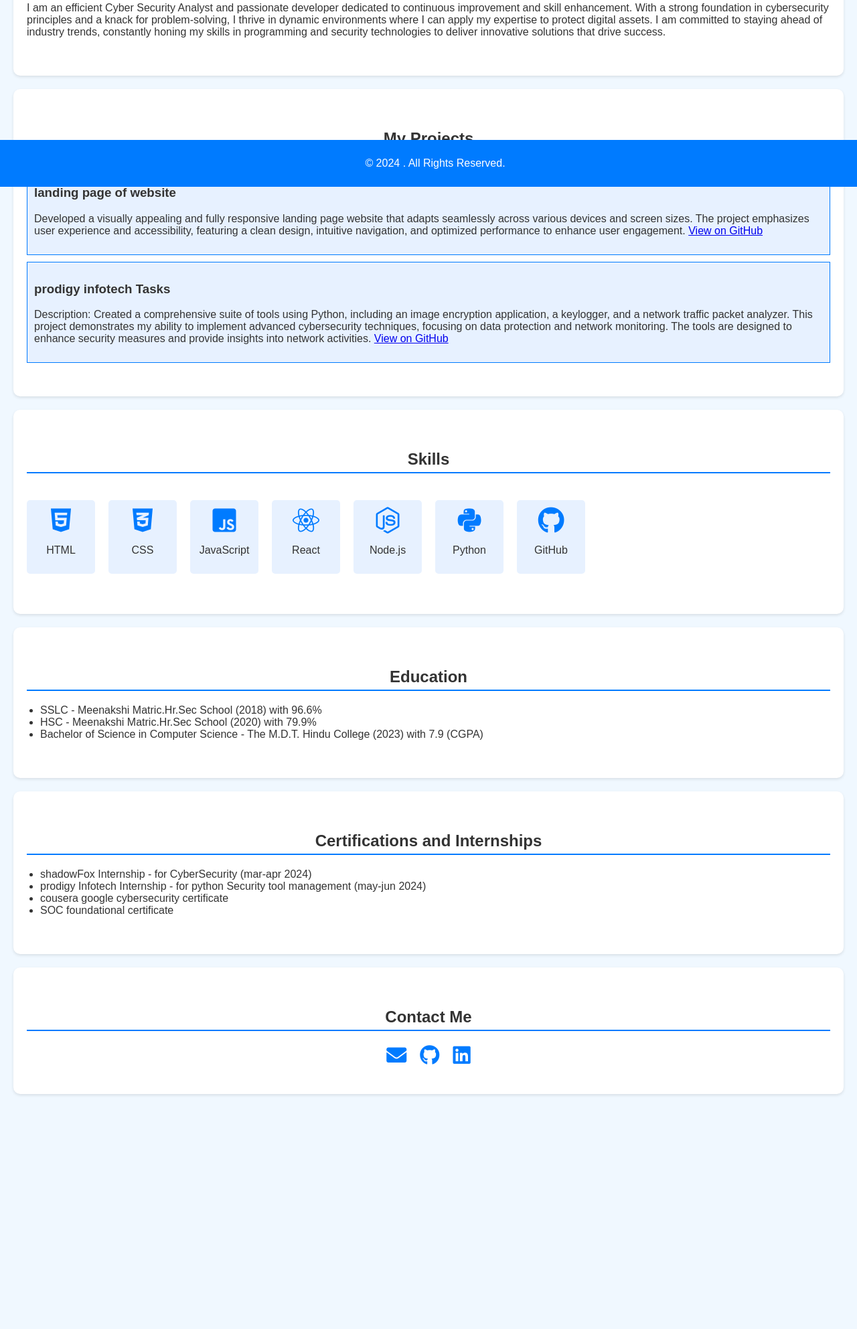
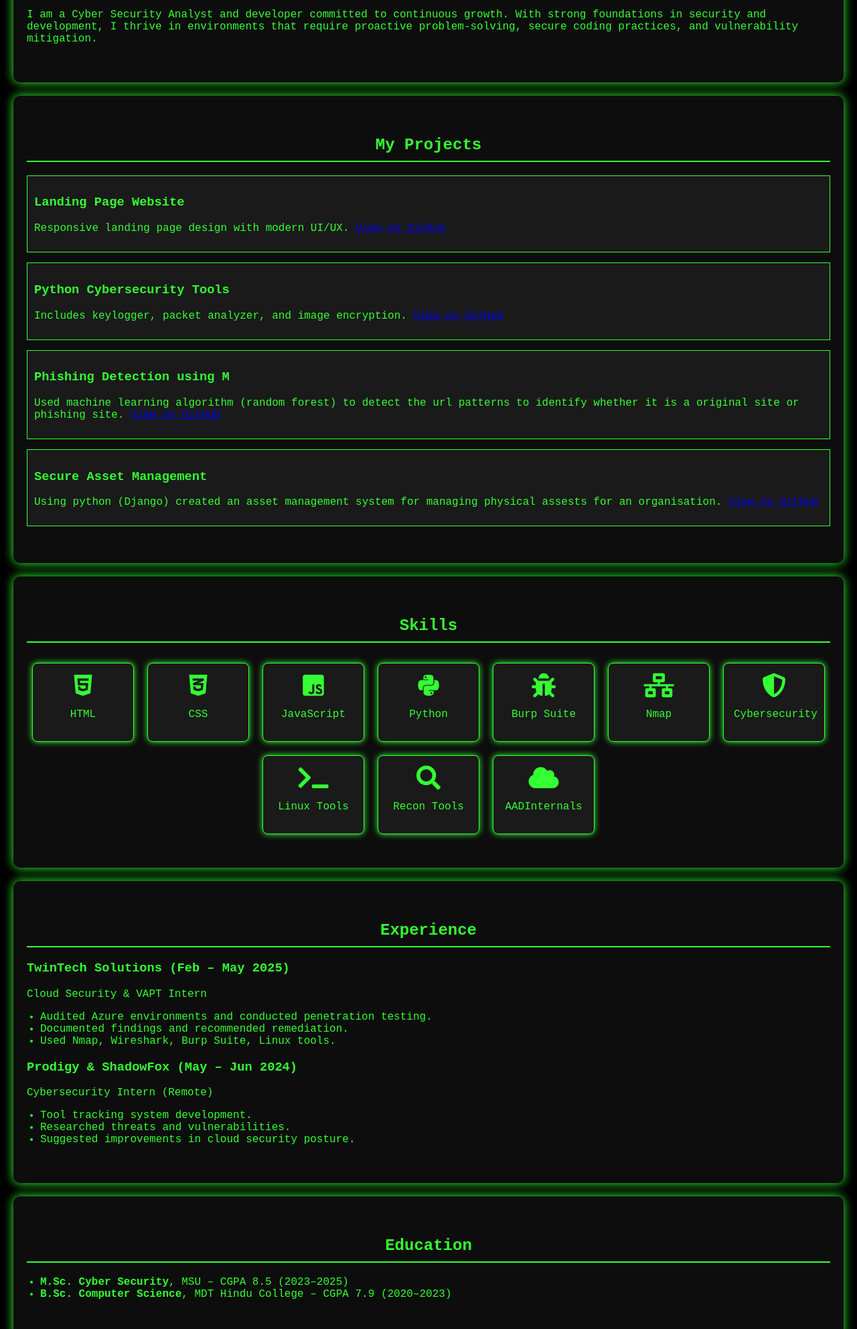
Before and after one commit to vickychan001/portfolio, a plain HTML site: page index.html in a window 1280 px wide. Shown: the part 521-2506 px from the top of the page at 67% size. Before the commit the page ends 2245 px from the top, so only its background shows below. Drawn offline with Linux system fonts and the light colour scheme.

Commit message:
last commit
last commit of portfolio in may 7 2025

```diff
--- a/index.html
+++ b/index.html
@@ -3,7 +3,7 @@
 <head>
     <meta charset="UTF-8">
     <meta name="viewport" content="width=device-width, initial-scale=1.0">
-    <title>My Portfolio</title>
+    <title>Vignesh S | Cybersecurity Portfolio</title>
     <link rel="stylesheet" href="portfolio.css">
     <link rel="stylesheet" href="https://cdnjs.cloudflare.com/ajax/libs/font-awesome/5.15.3/css/all.min.css" />
 </head>
@@ -11,7 +11,7 @@
     <header>
         <div class="header-container">
             <div class="menu-icon" onclick="toggleMenu(event)">
-                &#9776; <!-- Hamburger icon -->
+                &#9776;
             </div>
             <h1>I am Vignesh</h1>
             <img src="profile.jpg" class="header-image">
@@ -22,6 +22,7 @@
                 <li><a href="#about" onclick="hideMenu()">About <i class="fas fa-user"></i></a></li>
                 <li><a href="#projects" onclick="hideMenu()">Projects <i class="fas fa-folder"></i></a></li>
                 <li><a href="#skills" onclick="hideMenu()">Skills <i class="fas fa-code"></i></a></li>
+                <li><a href="#experience" onclick="hideMenu()">Experience <i class="fas fa-briefcase"></i></a></li>
                 <li><a href="#education" onclick="hideMenu()">Education <i class="fas fa-graduation-cap"></i></a></li>
                 <li><a href="#certifications" onclick="hideMenu()">Certifications <i class="fas fa-certificate"></i></a></li>
                 <li><a href="#contact" onclick="hideMenu()">Contact <i class="fas fa-envelope"></i></a></li>
@@ -31,117 +32,113 @@
 
     <section id="home">
         <h2>Welcome to My Portfolio</h2>
-        <p>As a Cyber Security Analyst and passionate developer, I am committed to safeguarding digital landscapes while crafting innovative solutions. My expertise lies in identifying vulnerabilities and implementing robust security measures. Explore my portfolio to see how I blend security with development to create resilient and efficient systems. Let’s connect and elevate the standards of cybersecurity together.</p>
+        <p>As a Cyber Security Analyst and passionate developer, I am committed to safeguarding digital landscapes while crafting innovative solutions. Explore my portfolio to see how I blend security with development to create resilient and efficient systems.</p>
     </section>
 
     <section id="about">
         <h2>About Me</h2>
-        <p> I am an efficient Cyber Security Analyst and passionate developer dedicated to continuous improvement and skill enhancement. With a strong foundation in cybersecurity principles and a knack for problem-solving, I thrive in dynamic environments where I can apply my expertise to protect digital assets. I am committed to staying ahead of industry trends, constantly honing my skills in programming and security technologies to deliver innovative solutions that drive success.</p>
+        <p>I am a Cyber Security Analyst and developer committed to continuous growth. With strong foundations in security and development, I thrive in environments that require proactive problem-solving, secure coding practices, and vulnerability mitigation.</p>
     </section>
 
     <section id="projects">
         <h2>My Projects</h2>
         <div class="project">
-            <h3>landing page of website</h3>
-            <p> Developed a visually appealing and fully responsive landing page website that adapts seamlessly across various devices and screen sizes. The project emphasizes user experience and accessibility, featuring a clean design, intuitive navigation, and optimized performance to enhance user engagement.
-                <a href="https://github.com/vickychan001/FSD" target="_blank">View on GitHub</a>
-            </p>
+            <h3>Landing Page Website</h3>
+            <p>Responsive landing page design with modern UI/UX. <a href="https://github.com/vickychan001/FSD" target="_blank">View on GitHub</a></p>
         </div>
         <div class="project">
-            <h3>prodigy infotech Tasks</h3>
-            <p>Description: Created a comprehensive suite of tools using Python, including an image encryption application, a keylogger, and a network traffic packet analyzer. This project demonstrates my ability to implement advanced cybersecurity techniques, focusing on data protection and network monitoring. The tools are designed to enhance security measures and provide insights into network activities.
-                <a href="https://github.com/vickychan001/prodigy" target="_blank">View on GitHub</a>
-            </p>
+            <h3>Python Cybersecurity Tools</h3>
+            <p>Includes keylogger, packet analyzer, and image encryption. <a href="https://github.com/vickychan001/prodigy" target="_blank">View on GitHub</a></p>
         </div>
-
+        <div class="project">
+            <h3>Phishing Detection using M</h3>
+            <p>Used machine learning algorithm (random forest) to detect the url patterns to identify whether it is a original site or phishing site. <a href="https://github.com/vickychan001/phishing-detection-using-ML" target="_blank">View on GitHub</a></p>
+        </div>
+        <div class="project">
+            <h3>Secure Asset Management</h3>
+            <p>Using python (Django) created an asset management system for managing physical assests for an organisation. <a href="https://github.com/vickychan001/asset-new" target="_blank">View on GitHub</a></p>
+        </div>
     </section>
 
     <section id="skills">
         <h2>Skills</h2>
         <div class="skills-grid">
-            <div class="skill-item">
-                <i class="fab fa-html5"></i>
-                <p>HTML</p>
-            </div>
-            <div class="skill-item">
-                <i class="fab fa-css3-alt"></i>
-                <p>CSS</p>
-            </div>
-            <div class="skill-item">
-                <i class="fab fa-js-square"></i>
-                <p>JavaScript</p>
-            </div>
-            <div class="skill-item">
-                <i class="fab fa-react"></i>
-                <p>React</p>
-            </div>
-            <div class="skill-item">
-                <i class="fab fa-node-js"></i>
-                <p>Node.js</p>
-            </div>
-            <div class="skill-item">
-                <i class="fab fa-python"></i> <!-- Add Python icon -->
-                <p>Python</p> <!-- Add Python text -->
-            </div>
-            <div class="skill-item">
-                <i class="fab fa-github"></i>
-                <p>GitHub</p>
-            </div>
+            <div class="skill-item"><i class="fab fa-html5"></i><p>HTML</p></div>
+            <div class="skill-item"><i class="fab fa-css3-alt"></i><p>CSS</p></div>
+            <div class="skill-item"><i class="fab fa-js-square"></i><p>JavaScript</p></div>
+            <div class="skill-item"><i class="fab fa-python"></i><p>Python</p></div>
+            <div class="skill-item"><i class="fas fa-bug"></i><p>Burp Suite</p></div>
+            <div class="skill-item"><i class="fas fa-network-wired"></i><p>Nmap</p></div>
+            <div class="skill-item"><i class="fas fa-shield-alt"></i><p>Cybersecurity</p></div>
+            <div class="skill-item"><i class="fas fa-terminal"></i><p>Linux Tools</p></div>
+            <div class="skill-item"><i class="fas fa-search"></i><p>Recon Tools</p></div>
+            <div class="skill-item"><i class="fas fa-cloud"></i><p>AADInternals</p></div>
+        </div>
+    </section>
+
+    <section id="experience">
+        <h2>Experience</h2>
+        <div class="box">
+            <h3>TwinTech Solutions (Feb – May 2025)</h3>
+            <p>Cloud Security & VAPT Intern</p>
+            <ul>
+                <li>Audited Azure environments and conducted penetration testing.</li>
+                <li>Documented findings and recommended remediation.</li>
+                <li>Used Nmap, Wireshark, Burp Suite, Linux tools.</li>
+            </ul>
+        </div>
+        <div class="box">
+            <h3>Prodigy & ShadowFox (May – Jun 2024)</h3>
+            <p>Cybersecurity Intern (Remote)</p>
+            <ul>
+                <li>Tool tracking system development.</li>
+                <li>Researched threats and vulnerabilities.</li>
+                <li>Suggested improvements in cloud security posture.</li>
+            </ul>
         </div>
     </section>
 
     <section id="education">
         <h2>Education</h2>
         <ul>
-            <li>SSLC - Meenakshi Matric.Hr.Sec School (2018) with 96.6%</li>
-            <li>HSC - Meenakshi Matric.Hr.Sec School (2020) with 79.9%</li>
-            <li>Bachelor of Science in Computer Science - The M.D.T. Hindu College (2023) with 7.9 (CGPA)</li>
+            <li><strong>M.Sc. Cyber Security</strong>, MSU – CGPA 8.5 (2023–2025)</li>
+            <li><strong>B.Sc. Computer Science</strong>, MDT Hindu College – CGPA 7.9 (2020–2023)</li>
         </ul>
     </section>
 
     <section id="certifications">
-        <h2>Certifications and Internships</h2>
+        <h2>Certifications</h2>
         <ul>
-            <li>shadowFox Internship - for CyberSecurity (mar-apr 2024)</li>
-            <li>prodigy Infotech Internship - for python Security tool management (may-jun 2024)</li>
-            <li>cousera google cybersecurity certificate</li>
-            <li>SOC foundational certificate</li>
-        </ul>
-        </ul>
+            <li>Fundamentals of Cyber Security (Coursera)</li>
+            <li>Cyber Security and Privacy (NPTEL)</li>
+            <li>Introduction to IoT (NPTEL)</li>
+            <li>TCS Cybersecurity Job Simulation (Forage)</li>
+            <li>CISM – Certified Information Security Manager (Cybrary)</li>
         </ul>
     </section>
 
     <section id="contact">
         <h2>Contact Me</h2>
         <div class="contact-icons">
-            <a href="mailto:vv923176@gmail.com" title="Email">
-                <i class="fas fa-envelope"></i>
-            </a>
-            <a href="https://github.com/vickychan001" title="GitHub">
-                <i class="fab fa-github"></i>
-            </a>
-            <a href="https://www.linkedin.com/in/vignesh-s-16687929b?utm_source=share&utm_campaign=share_via&utm_content=profile&utm_medium=ios_app" title="LinkedIn">
-                <i class="fab fa-linkedin"></i>
-            </a>
+            <a href="mailto:vv923176@gmail.com" title="Email"><i class="fas fa-envelope"></i></a>
+            <a href="https://github.com/vickychan001" title="GitHub"><i class="fab fa-github"></i></a>
+            <a href="https://www.linkedin.com/in/vignesh-s-16687929b" title="LinkedIn"><i class="fab fa-linkedin"></i></a>
         </div>
     </section>
 
     <footer>
-        <p>&copy; 2024 . All Rights Reserved.</p>
+        <p>&copy; 2024 Vignesh S | <a href="https://vickychan001.github.io/portfolio" target="_blank">My GitHub Portfolio</a></p>
     </footer>
 
     <script>
         function toggleMenu(event) {
-            event.stopPropagation(); // Prevent click event from bubbling up
+            event.stopPropagation();
             const dropdownMenu = document.getElementById('dropdownMenu');
             dropdownMenu.style.display = dropdownMenu.style.display === 'block' ? 'none' : 'block';
         }
-
         function hideMenu() {
             document.getElementById('dropdownMenu').style.display = 'none';
         }
-
-        // Hide the dropdown menu when clicking outside of it
         document.addEventListener('click', hideMenu);
     </script>
 </body>
--- a/portfolio.css
+++ b/portfolio.css
@@ -1,191 +1,185 @@
+/* Base Theme */
 body {
-    font-family: Arial, sans-serif;
+    font-family: 'Courier New', Courier, monospace;
     margin: 0;
     padding: 0;
-    background-color: #f0f8ff;
-    color: #333;
+    background-color: #000;
+    color: #33ff33;
 }
 
+/* Header */
 header {
-    background-color: #007bff; /* Blue background */
-    color: white;
+    background-color: #0d0d0d;
+    color: #33ff33;
     padding: 20px;
-    position: sticky; /* Make header sticky */
+    border-bottom: 2px solid #33ff33;
+    position: sticky;
     top: 0;
-    z-index: 1000; /* Ensure it stays above other content */
-}
-.header-image {
-    width: 100px; /* Set a fixed width for the image */
-    height: 100px; /* Set a fixed height for the image */
-    border-radius: 50%; /* Make the image circular */
-    object-fit: cover; /* Ensure the image covers the area without distortion */
-    border: 2px solid white; /* Optional: Add a border around the image */
+    z-index: 1000;
 }
 
 .header-container {
-    display: flex; /* Use flexbox for layout */
-    justify-content: space-between; /* Space between items */
-    align-items: center; /* Center items vertically */
+    display: flex;
+    justify-content: space-between;
+    align-items: center;
 }
 
+.header-image {
+    width: 100px;
+    height: 100px;
+    border-radius: 50%;
+    object-fit: cover;
+    border: 2px solid #33ff33;
+}
+
+/* Navigation */
 .menu-icon {
     font-size: 30px;
     cursor: pointer;
+    color: #33ff33;
 }
 
 .dropdown {
-    display: none; /* Hide dropdown by default */
-    position: absolute; /* Position it absolutely */
-    left: 20px; /* Align to the left below the menu icon */
-    top: 60px; /* Adjust based on header height */
-    background-color: #007bff; /* Match header background */
-    z-index: 999; /* Ensure it stays above other content */
-    border-radius: 5px; /* Optional: Add rounded corners */
+    display: none;
+    position: absolute;
+    left: 20px;
+    top: 60px;
+    background-color: #111;
+    z-index: 999;
+    border-radius: 5px;
+    border: 1px solid #33ff33;
 }
 
 .dropdown ul {
     list-style-type: none;
-    padding: 10px 0; /* Add padding for dropdown items */
+    padding: 10px;
     margin: 0;
 }
 
-.dropdown ul li {
-    display: block; /* Stack the menu items vertically */
-    margin: 5px 0; /* Add margin between items */
-}
-
 .dropdown ul li a {
-    color: white;
+    color: #33ff33;
     text-decoration: none;
-    padding: 5px 10px; /* Add padding for clickable area */
-    display: flex; /* Use flexbox to align items */
-    align-items: center; /* Center items vertically */
-}
-
-.dropdown ul li a i {
-    margin-left: 8px; /* Add space between text and icon */
+    padding: 8px 12px;
+    display: flex;
+    align-items: center;
 }
 
 .dropdown ul li a:hover {
-    background-color: #0056b3; /* Change background on hover */
+    background-color: #1a1a1a;
 }
 
-/* Section styles */
+/* Sections */
 section {
-    padding: 40px 20px; /* Add padding to all sides */
-    margin: 20px; /* Add margin for spacing */
-    background-color: white; /* Set white background for sections */
-    border-radius: 10px; /* Add rounded corners */
-    box-shadow: 0 2px 4px rgba(0, 0, 0, 0.1); /* Add a subtle box shadow */
+    background-color: #0d0d0d;
+    margin: 20px;
+    padding: 40px 20px;
+    border-radius: 10px;
+    box-shadow: 0 0 15px #33ff33;
 }
 
-section .section-content {
-    max-width: 800px; /* Set a maximum width for the content */
-    margin: 0 auto; /* Center the content horizontally */
+section h2 {
+    text-align: center;
+    border-bottom: 2px solid #33ff33;
+    padding-bottom: 10px;
+    margin-bottom: 20px;
+    color: #33ff33;
 }
 
-.project {
-    background-color: #e7f1ff;
-    border: 1px solid #007bff;
-    padding: 10px;
-    margin: 10px 0;
+section ul {
+    padding-left: 20px;
+    list-style-type: disc;
 }
 
-/* Skills Section Styles */
+/* Project Box */
+.project {
+    background-color: #1a1a1a;
+    border: 1px solid #33ff33;
+    padding: 10px;
+    margin-bottom: 15px;
+}
+
+/* Skills */
 .skills-grid {
-    display: grid;
-    grid-template-columns: repeat(auto-fill, minmax(100px, 1fr)); /* Responsive grid */
-    gap: 20px; /* Space between items */
-    padding: 20px 0; /* Padding for the section */
+    display: flex;
+    flex-wrap: wrap;
+    gap: 20px;
+    justify-content: center;
+    padding: 10px 0;
 }
 
 .skill-item {
-    text-align: center; /* Center the text */
-    background-color: #e7f1ff; /* Background for skill items */
-    padding: 10px;
-    border-radius: 5px; /* Rounded corners */
-    transition: transform 0.2s; /* Animation effect */
+    background-color: #1a1a1a;
+    border: 1px solid #33ff33;
+    border-radius: 8px;
+    padding: 15px;
+    width: 120px;
+    text-align: center;
+    transition: transform 0.3s;
+    box-shadow: 0 0 10px #33ff33;
 }
 
 .skill-item:hover {
-    transform: scale(1.05); /* Scale effect on hover */
+    transform: scale(1.08);
 }
 
 .skill-item i {
-    font-size: 40px; /* Icon size */
-    color: #007bff; /* Icon color */
+    font-size: 36px;
+    color: #33ff33;
+    margin-bottom: 8px;
+    display: block;
 }
 
-footer {
-    background-color: #007bff; /* Blue background for footer */
-    color: white;
-    text-align: center;
-    padding: 10px;
-    position: sticky; /* Make footer sticky */
-    bottom: 0;
-    width: 100%;
-    z-index: 1000; /* Ensure it stays above other content */
-}
-
-/* List styles for Skills, Education, and Certifications */
-section ul {
-    list-style-type: disc;
-    padding-left: 20px;
-    text-align: left; /* Align list items to the left */
-}
-
-section h2 {
-    border-bottom: 2px solid #007bff;
-    padding-bottom: 5px;
-    text-align: center; /* Center the headings */
-}
-
-/* Contact Icons */
+/* Contact */
 .contact-icons {
     display: flex;
     justify-content: center;
+    gap: 15px;
     margin-top: 20px;
 }
 
 .contact-icons a {
-    color: #007bff;
     font-size: 30px;
-    margin: 0 10px;
+    color: #33ff33;
+    text-decoration: none;
+    transition: color 0.3s;
+}
+
+.contact-icons a:hover {
+    color: #66ff66;
+}
+
+/* Footer */
+footer {
+    background-color: #0d0d0d;
+    color: #33ff33;
+    text-align: center;
+    padding: 15px;
+    border-top: 1px solid #33ff33;
+}
+
+footer a {
+    color: #33ff33;
     text-decoration: none;
 }
 
-.contact-icons a:hover {
-    color: #0056b3;
+footer a:hover {
+    text-decoration: underline;
 }
 
-/* Responsive Styles */
+/* Responsive */
 @media (max-width: 768px) {
-    .menu-icon {
-        display: block; /* Show the menu icon on smaller screens */
-    }
-
-    nav {
-        display: none; /* Hide the navigation by default */
-        width: 100%;
-        text-align: center;
-    }
-
-    nav.active {
-        display: block; /* Show the navigation when active */
-    }
-
-    nav ul {
-        display: block; /* Stack the menu items vertically */
-        padding: 0;
-    }
-
-    nav ul li {
-        display: block; /* Each item takes full width */
-        margin: 10px 0;
+    .skills-grid {
+        flex-direction: column;
+        align-items: center;
     }
 
     section {
-        padding: 20px; /* Reduce padding on smaller screens */
-        margin: 10px; /* Reduce margin on smaller screens */
+        margin: 10px;
+        padding: 20px;
+    }
+
+    .header-container {
+        flex-direction: column;
+        gap: 10px;
     }
 }
```
